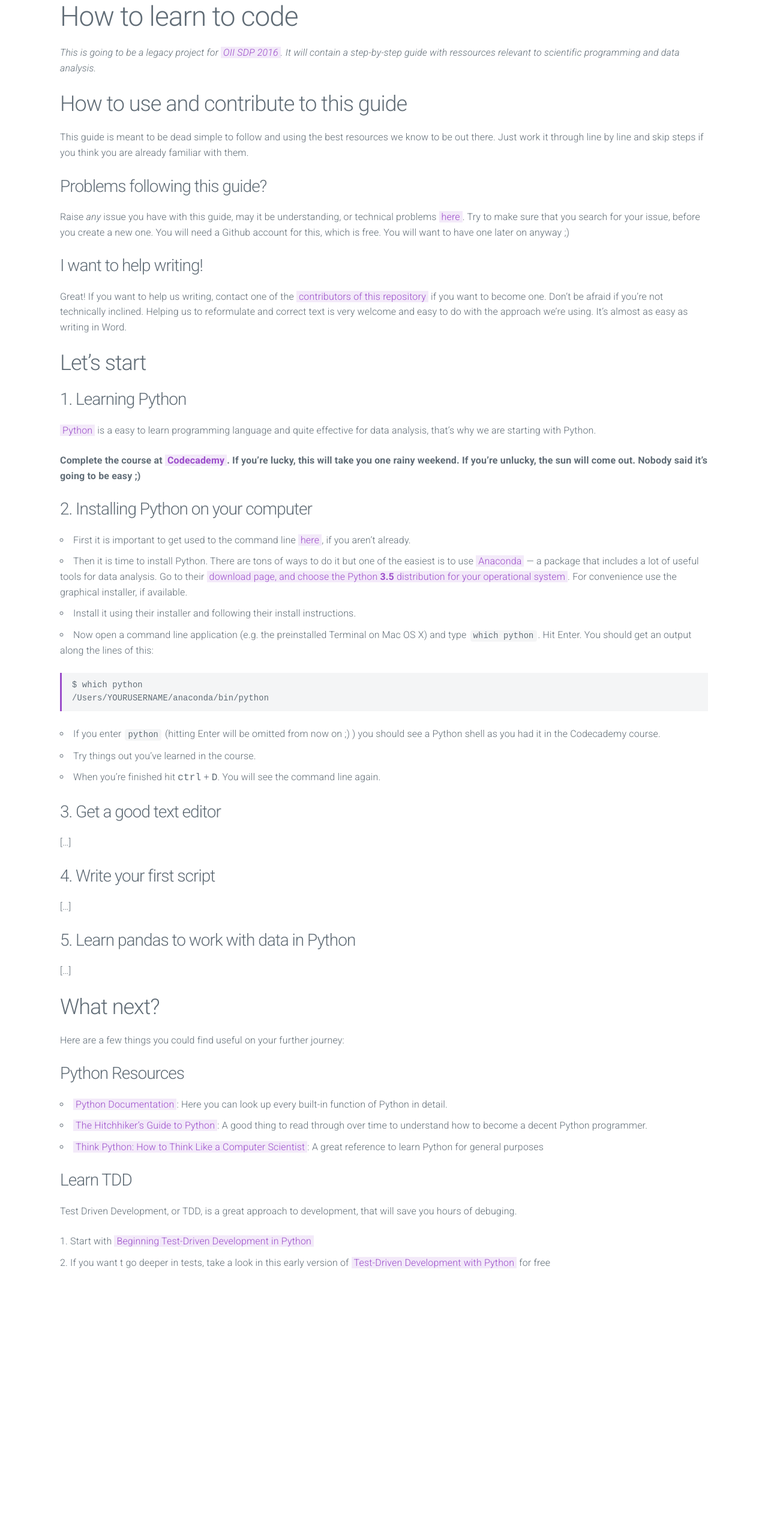
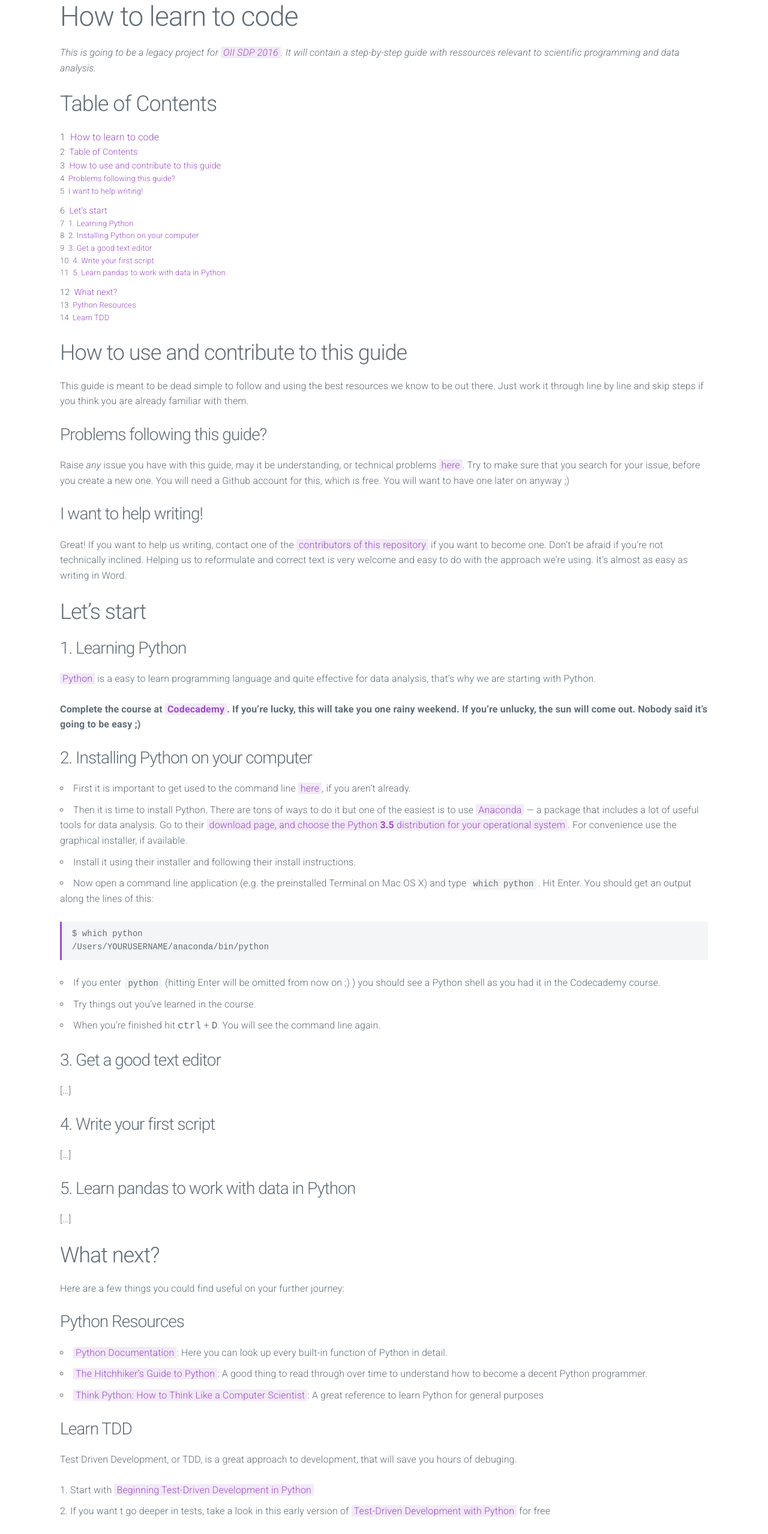
Before and after one commit to OII-SDP-2016/how-to-learn-to-code, a Jekyll site: the page built from index.md, in a window 1280 px wide. Shown: the whole page at 60% size. Built offline with Jekyll 4.4.1, drawn with Linux system fonts in a browser that asks for light colours; nearby versions of some CDN libraries; before the commit the page ends 2144 px from its top, so only the background shows below that.

Commit message:
Add TOC (fix #14)

```diff
--- a/_layouts/default.html
+++ b/_layouts/default.html
@@ -25,6 +25,25 @@
         background: rgba(136, 49, 190, .2);
         color: rgba(136, 49, 190, 1)
       }
+      #markdown-toc, #kramdown ol {
+        counter-reset: item;
+      }
+      #markdown-toc ol {
+        margin: 0 0 1rem 0;
+        padding: 0
+      }
+      #markdown-toc li {
+        display: block;
+        margin: 0;
+        padding: 0
+      }
+      #markdown-toc li:before {
+        content: counters(item, ".") " ";
+        counter-increment: item
+      }
+      #markdown-toc a {
+        background: none
+      }
     </style>
 
   </head>
--- a/index.md
+++ b/index.md
@@ -5,6 +5,11 @@ layout: default
 # How to learn to code
 
 *This is going to be a legacy project for [OII SDP 2016](http://sdp.oii.ox.ac.uk). It will contain a step-by-step guide with ressources relevant to scientific programming and data analysis.*
+
+## Table of Contents
+
+1. TOC
+{:toc}
 
 ## How to use and contribute to this guide
 
```
